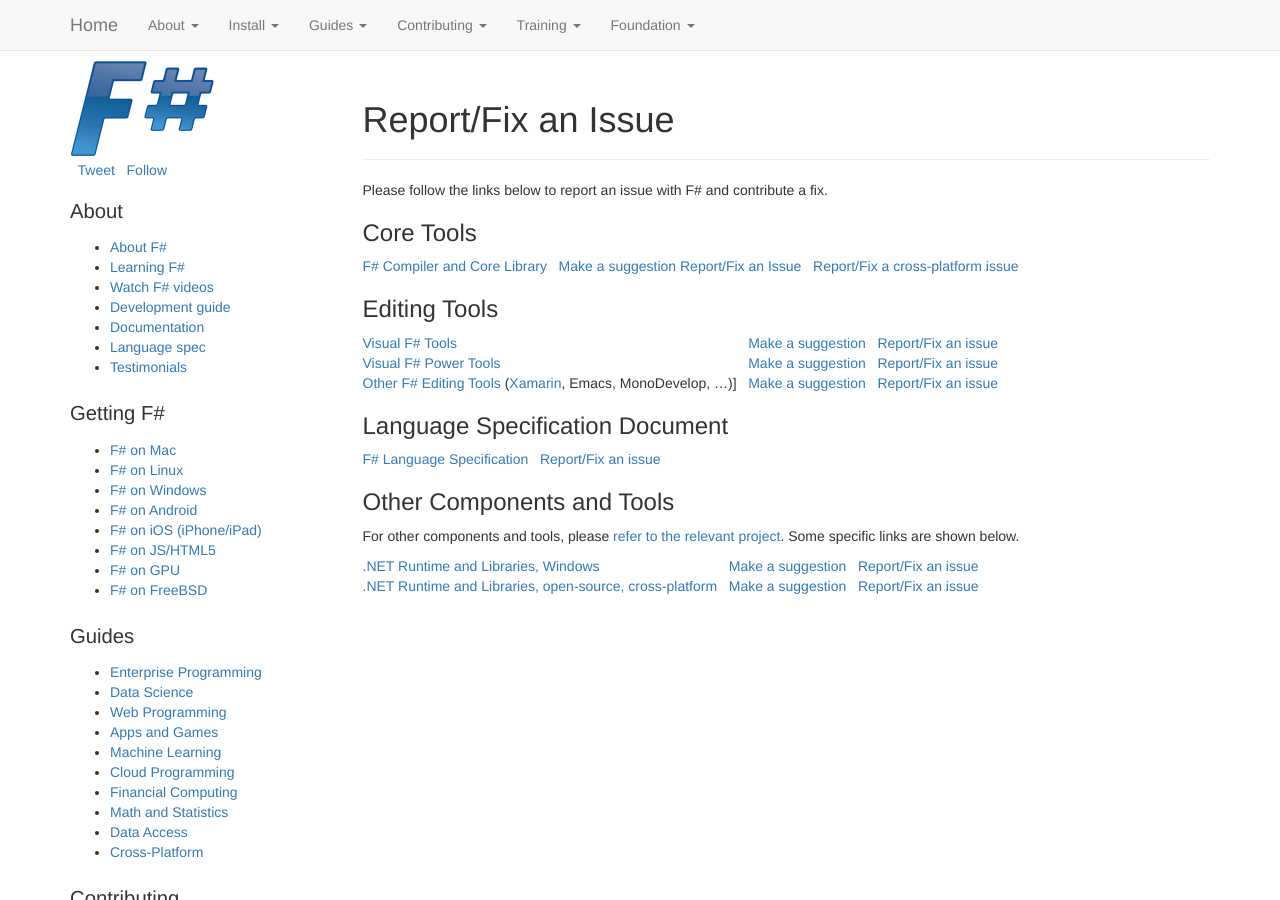
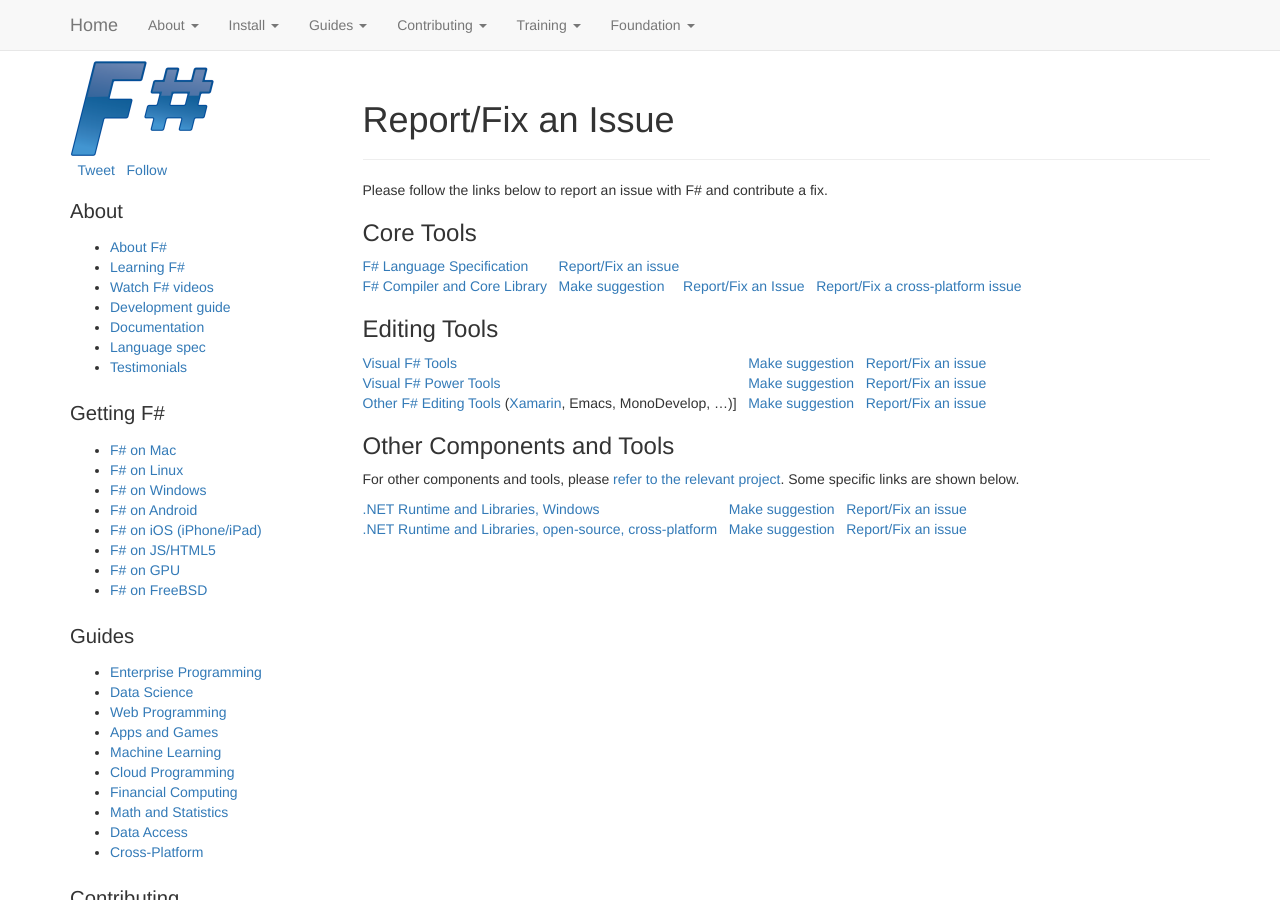
Before and after one commit to fsharp/fsharp.org, a Jekyll site: the page built from guides/engineering/issues.md, in a window 1280 px wide and 900 px high. Built offline with Jekyll 4.4.1, drawn with Linux system fonts in a browser that asks for light colours; nearby versions of some CDN libraries; some web fonts are replaced; comment, search, counter and statistics services are not loaded.

Commit message:
Update issues.md

```diff
--- a/guides/engineering/issues.md
+++ b/guides/engineering/issues.md
@@ -9,24 +9,21 @@
 ### Core Tools
 
 |:------------------|:--|:--------------------|:--|:------------------|:--|:------------------|
-|  [F# Compiler and Core Library](http://fsharp.github.io/2014/06/18/fsharp-contributions.html)                                            &nbsp; | &nbsp; |  [Make a suggestion](https://fslang.uservoice.com/forums/245727-f-language) |  &nbsp; |  [Report/Fix an Issue](http://visualfsharp.codeplex.com) | |  &nbsp;&nbsp;  |  [Report/Fix a cross-platform issue](http://github.com/fsharp/fsharp) |
+| [F# Language Specification](http://fsharp.org/specs/language-spec/)               &nbsp; | &nbsp;  |  [Report/Fix an issue](http://fsharp.org/specs/language-spec/)      |
+|  [F# Compiler and Core Library](http://fsharp.github.io/2014/06/18/fsharp-contributions.html)                                            &nbsp; | &nbsp; |  [Make suggestion](https://fslang.uservoice.com/forums/245727-f-language) |  &nbsp; |  [Report/Fix an Issue](http://visualfsharp.codeplex.com) | |  &nbsp;&nbsp;  |  [Report/Fix a cross-platform issue](http://github.com/fsharp/fsharp) |
 
 ### Editing Tools
 
 |:--------------------|:--|:------------------|:--|:------------------|
-| [Visual F# Tools](http://msdn.microsoft.com/en-us/library/dd233154.aspx)                                              &nbsp; | &nbsp; |  [Make a suggestion](http://visualstudio.uservoice.com/forums/121579-visual-studio/category/30935-languages-f-tools)     |  | [Report/Fix an issue](http://visualfsharp.codeplex.com) |
-| [Visual F# Power Tools](http://fsprojects.github.io/VisualFSharpPowerTools/)                             &nbsp; | &nbsp; | [Make a suggestion](http://vfpt.uservoice.com/)     | &nbsp;  &nbsp;  |    [Report/Fix an issue](https://github.com/fsprojects/VisualFSharpPowerTools/) |
-| [Other F# Editing Tools ](http://fsharp.github.io/fsharpbinding/) ([Xamarin](http://developer.xamarin.com/guides/cross-platform/fsharp/fsharp_support_overview/), Emacs, MonoDevelop, ...)]               &nbsp; | &nbsp; | [Make a suggestion](http://fsharpbinding.uservoice.com/)     | &nbsp; &nbsp;  |  [Report/Fix an issue](http://fsharp.github.io/fsharpbinding/) |
+| [Visual F# Tools](http://msdn.microsoft.com/en-us/library/dd233154.aspx)                                              &nbsp; | &nbsp; |  [Make suggestion](http://visualstudio.uservoice.com/forums/121579-visual-studio/category/30935-languages-f-tools)     |  | [Report/Fix an issue](http://visualfsharp.codeplex.com) |
+| [Visual F# Power Tools](http://fsprojects.github.io/VisualFSharpPowerTools/)                             &nbsp; | &nbsp; | [Make suggestion](http://vfpt.uservoice.com/)     | &nbsp;  &nbsp;  |    [Report/Fix an issue](https://github.com/fsprojects/VisualFSharpPowerTools/) |
+| [Other F# Editing Tools ](http://fsharp.github.io/fsharpbinding/) ([Xamarin](http://developer.xamarin.com/guides/cross-platform/fsharp/fsharp_support_overview/), Emacs, MonoDevelop, ...)]               &nbsp; | &nbsp; | [Make suggestion](http://fsharpbinding.uservoice.com/)     | &nbsp; &nbsp;  |  [Report/Fix an issue](http://fsharp.github.io/fsharpbinding/) |
 
-### Language Specification Document
-
-|:--------------------|:--|:------------------|
-| [F# Language Specification](http://fsharp.org/specs/language-spec/)               &nbsp; | &nbsp;  |  [Report/Fix an issue](http://fsharp.org/specs/language-spec/)      |
 
 ### Other Components and Tools
 
 For other components and tools, please [refer to the relevant project](http://fsharp.org/community/projects). Some specific links are shown below.
 
 |:------------------|:--|:--------------------|:--|:------------------|
-| [.NET Runtime and Libraries, Windows](http://www.microsoft.com/net)                                     &nbsp; | &nbsp; | [Make a suggestion](http://visualstudio.uservoice.com/forums/121579-visual-studio/category/31481-net)     |  &nbsp; |  [Report/Fix an issue](http://connect.microsoft.com/visualstudio) |
-| [.NET Runtime and Libraries, open-source, cross-platform](http://www.mono-project.com/)                 &nbsp; | &nbsp; | [Make a suggestion](http://www.mono-project.com/community/)     |  &nbsp; &nbsp; | [Report/Fix an issue](http://www.mono-project.com/community/) |
+| [.NET Runtime and Libraries, Windows](http://www.microsoft.com/net)                                     &nbsp; | &nbsp; | [Make suggestion](http://visualstudio.uservoice.com/forums/121579-visual-studio/category/31481-net)     |  &nbsp; |  [Report/Fix an issue](http://connect.microsoft.com/visualstudio) |
+| [.NET Runtime and Libraries, open-source, cross-platform](http://www.mono-project.com/)                 &nbsp; | &nbsp; | [Make suggestion](http://www.mono-project.com/community/)     |  &nbsp; &nbsp; | [Report/Fix an issue](http://www.mono-project.com/community/) |
```
